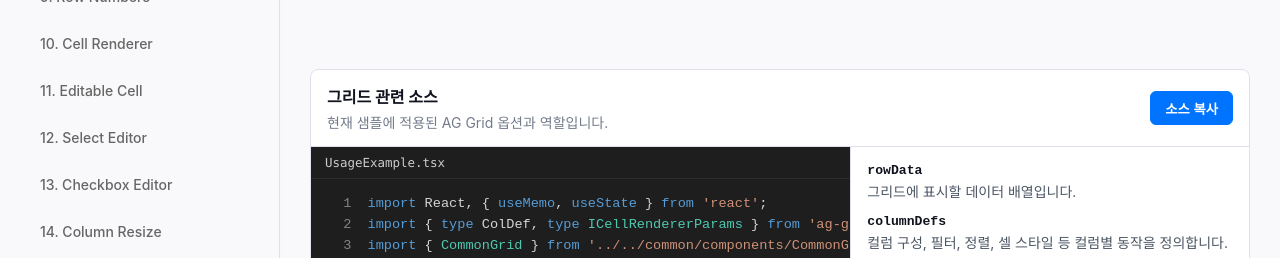
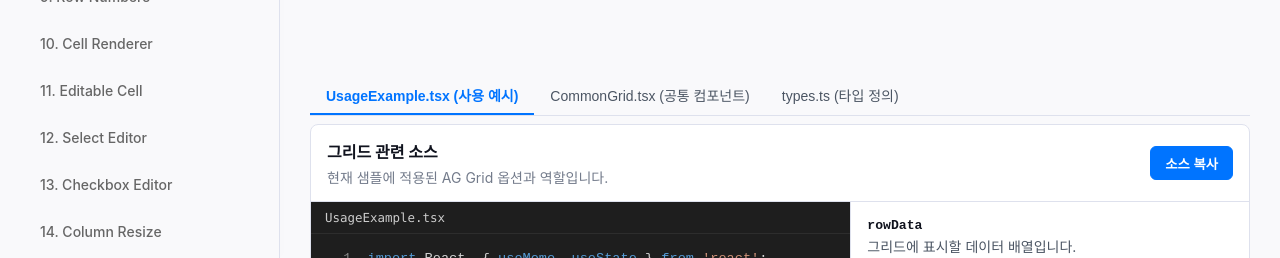
Before and after one commit to parkjise/anti-aggrid, a React (Vite) app: page /#/community/common-grid in a window 1280 px wide. Shown: the part 542-800 px from the top of the page. Built offline with nearby package versions, Linux system fonts and the light colour scheme; what ag-grid-community would draw is missing.

Commit message:
feat: add tabbed source viewer to show core CommonGrid code

```diff
--- a/src/pages/Community/UsageExample.tsx
+++ b/src/pages/Community/UsageExample.tsx
@@ -4,7 +4,9 @@ import { CommonGrid } from '../../common/components/CommonGrid';
 import { generateEmployeeData, type Employee } from '../../common/dummyData';
 import SampleHeader from '../../common/components/SampleHeader';
 import SampleSourcePanel from '../../common/components/SampleSourcePanel';
-import sourceCode from './UsageExample.tsx?raw';
+import usageSource from './UsageExample.tsx?raw';
+import commonGridSource from '../../common/components/CommonGrid/CommonGrid.tsx?raw';
+import typesSource from '../../common/components/CommonGrid/types.ts?raw';
 
 // ----------------------------------------------------------------------------
 // [커스텀 셀 렌더러 정의 영역]
@@ -65,6 +67,9 @@ const ActionButtonRenderer = (params: ICellRendererParams<Employee>) => {
 // [공통 컴포넌트 사용 예시 페이지]
 // ----------------------------------------------------------------------------
 const UsageExample: React.FC = () => {
+  // 소스 코드 탭 상태 관리
+  const [activeTab, setActiveTab] = useState<'usage' | 'core' | 'types'>('usage');
+
   // 가상 데이터 로드
   const [rowData] = useState<Employee[]>(() => generateEmployeeData(50));
 
@@ -97,6 +102,26 @@ const UsageExample: React.FC = () => {
     },
   ], []);
 
+  // 탭 클릭 핸들러
+  const TabButton = ({ id, label }: { id: typeof activeTab, label: string }) => (
+    <button
+      onClick={() => setActiveTab(id)}
+      style={{
+        padding: '8px 16px',
+        fontSize: '14px',
+        fontWeight: activeTab === id ? 700 : 400,
+        color: activeTab === id ? '#0074FF' : '#4b5563',
+        border: 'none',
+        borderBottom: activeTab === id ? '2px solid #0074FF' : '2px solid transparent',
+        background: 'none',
+        cursor: 'pointer',
+        transition: 'all 0.2s'
+      }}
+    >
+      {label}
+    </button>
+  );
+
   return (
     <div style={{ display: 'flex', flexDirection: 'column', height: '100%', gap: '16px' }}>
       <SampleHeader
@@ -127,7 +152,18 @@ const UsageExample: React.FC = () => {
           onRowClicked={(e) => console.log('Row Clicked:', e.data?.name)}
         />
       </div>
-      <SampleSourcePanel sourceCode={sourceCode} fileName="UsageExample.tsx" />
+
+      <div style={{ marginTop: '8px' }}>
+        <div style={{ display: 'flex', borderBottom: '1px solid #DEE1ED', marginBottom: '8px' }}>
+          <TabButton id="usage" label="UsageExample.tsx (사용 예시)" />
+          <TabButton id="core" label="CommonGrid.tsx (공통 컴포넌트)" />
+          <TabButton id="types" label="types.ts (타입 정의)" />
+        </div>
+
+        {activeTab === 'usage' && <SampleSourcePanel sourceCode={usageSource} fileName="UsageExample.tsx" />}
+        {activeTab === 'core' && <SampleSourcePanel sourceCode={commonGridSource} fileName="CommonGrid.tsx" />}
+        {activeTab === 'types' && <SampleSourcePanel sourceCode={typesSource} fileName="types.ts" />}
+      </div>
     </div>
   );
 };
```
